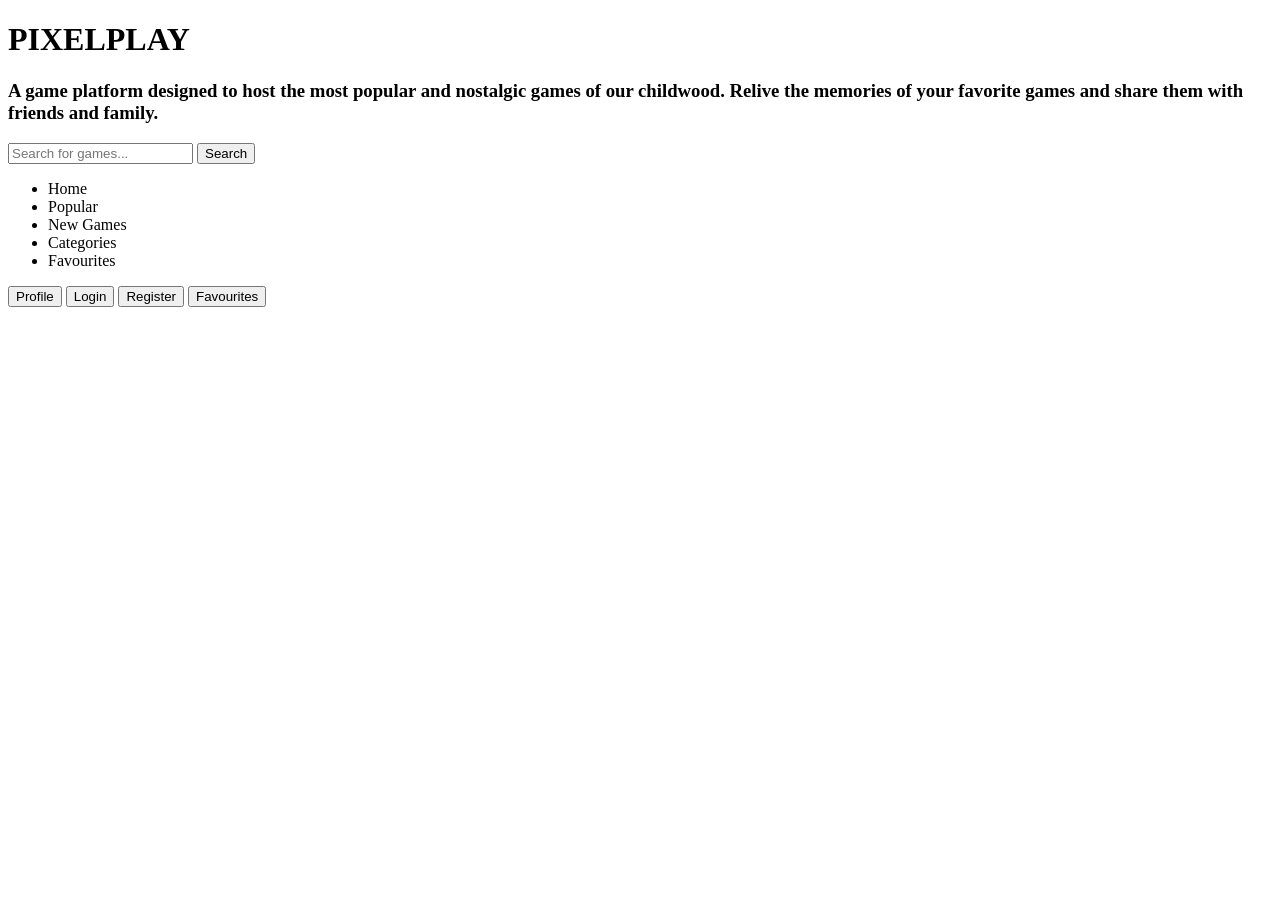
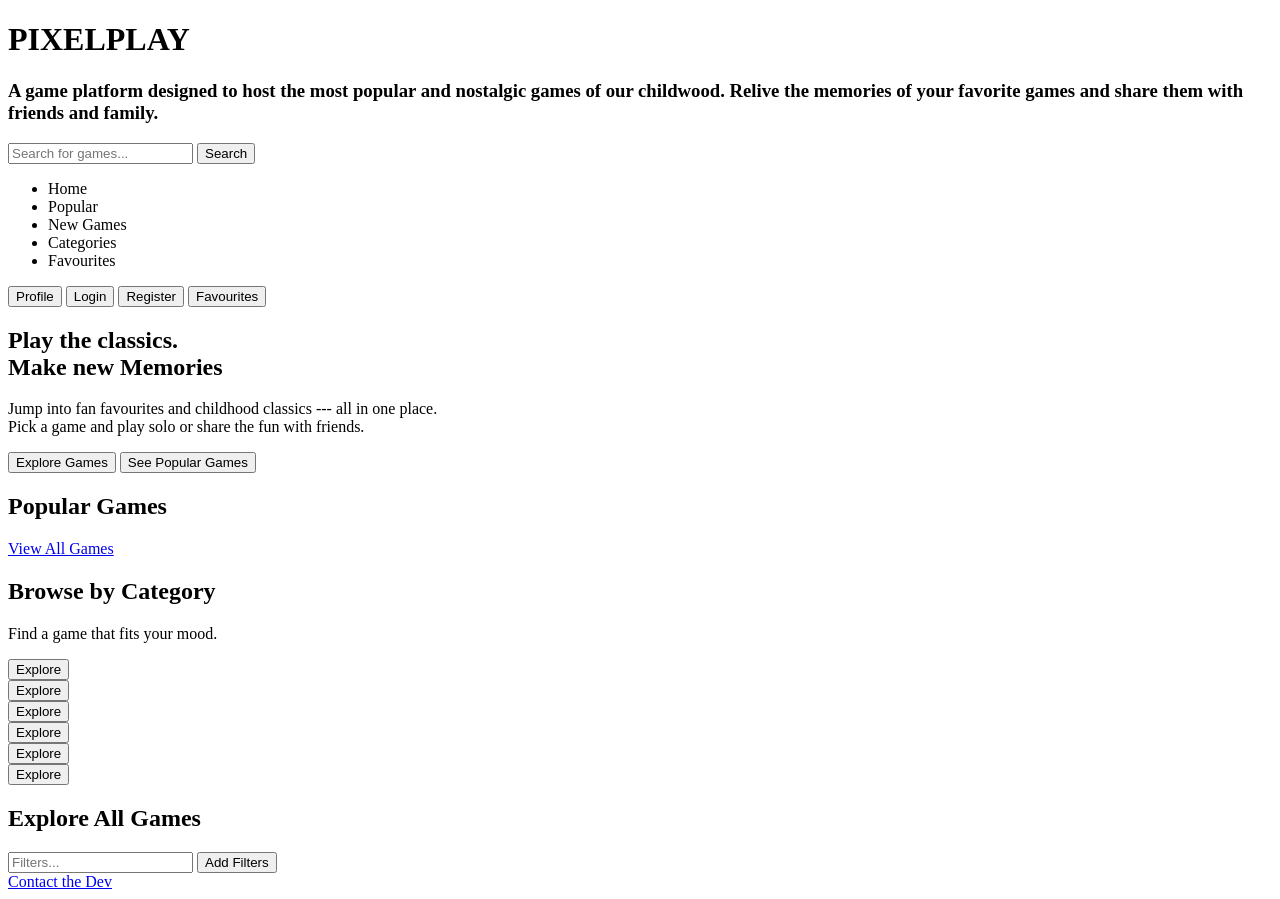
Before and after one commit to KLITOSG/PixelPlay, a plain HTML site: page index.html in a window 1280 px wide. Before the commit the page ends 800 px from the top, so only its background shows below. Drawn offline with Linux system fonts and the light colour scheme.

Commit message:
add more sections in index and buttons

```diff
--- a/index.html
+++ b/index.html
@@ -61,27 +61,123 @@
     <main>
 
         <!-- Hero section -->
+        <section class="hero">
 
+         <div class= 'hero-content'>
+            <h2 class="hero-title">
+                Play the classics. <br> Make new Memories
+            </h2>
+
+            <p class="hero-description">
+                Jump into fan favourites and childhood classics --- all in one place.
+                <br>
+                Pick a game and play solo or share the fun with friends.
+            </p>
+
+            <button id="hero-primary-btn">
+                Explore Games
+            </button>
+
+            <button id="hero-secondary-btn">
+                See Popular Games
+            </button>
+          </div>
+
+          <div class="hero-illustrations">
+             <!---game image-or illustartion here--->
+          </div>
+
+        </section>
 
 
         <!-- Popular games -->
+        <section class="Popular-Games">
 
+            <h2 class="Popular-Games-h1">
+                Popular Games
+            </h2>
+
+            <div class="game-cards">
+             <div class="game_1"></div>
+             <div class="game_2"></div>
+             <div class="game_3"></div>
+             <div class="game_4"></div>
+             <div class="game_5"></div>
+             <div class="game_6"></div>
+
+             <a href="#">View All Games</a>
+            </div>
+
+        </section>
 
 
         <!-- Categories -->
+        <section class="Categories">
 
+           <h2 class="categories-heading">
+             Browse by Category
+           </h2>
+
+           <p class="intro">
+             Find a game that fits your mood.
+           </p>
+
+           <div class="category-cards">
+
+             <div class="Arcade-card">
+                <button class="Arcade-btn-explore">Explore</button>
+             </div>
+
+             <div class="Puzzle-card">
+                <button class="Puzzle-btn-explore">Explore</button>
+             </div>
+
+             <div class="Adventure-card">
+                <button class="Adventure-btn-explore">Explore</button>
+             </div>
+
+             <div class="Racing-card">
+                <button class="Racing-btn-explore">Explore</button>
+             </div>
+
+             <div class="Sports-card">
+                <button class="Sports-btn-explore">Explore</button>
+             </div>
+
+             <div class="Multiplayer">
+                <button class="Multiplayer-btn-explore">Explore</button>
+             </div>
+           </div>
+        </section>
 
 
 
         <!-- All games -->
+         <section class="All-Games">
 
+          <div class="all-games-content">
+
+            <h2 class="All-Games-h1">
+                Explore All Games
+            </h2>
+
+            <input
+
+                 type="text"
+                 placeholder="Filters..."
+
+                >
+
+                <button type="submit">Add Filters</button>
+            </div>
+         </section>
 
 
     </main>
 
     <footer>
 
-       <!-- Footer links -->
+      <a href="mailto:gaitanoskleitos@outlook.com">  Contact the Dev </a>
 
     </footer>
 
```
